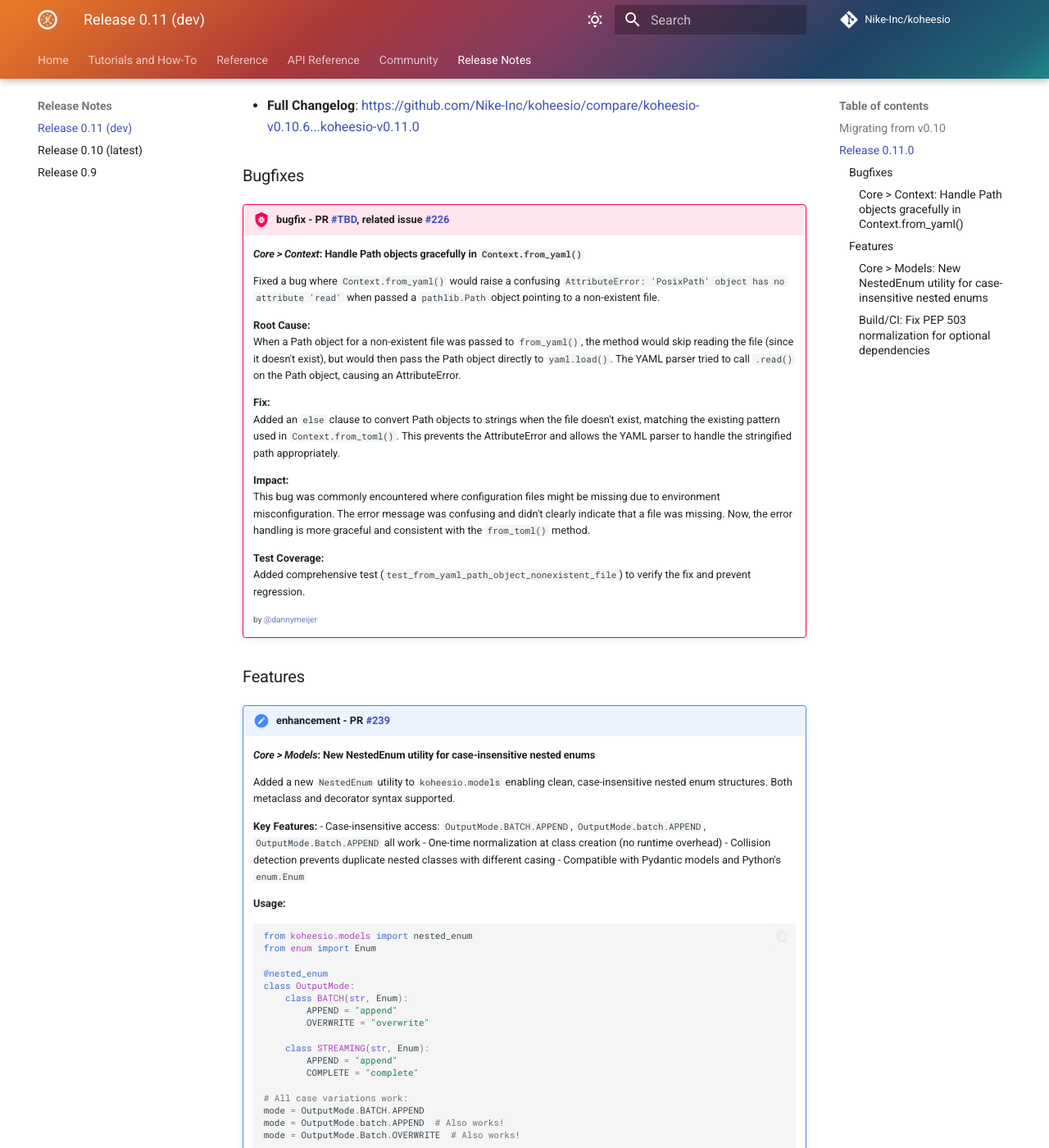
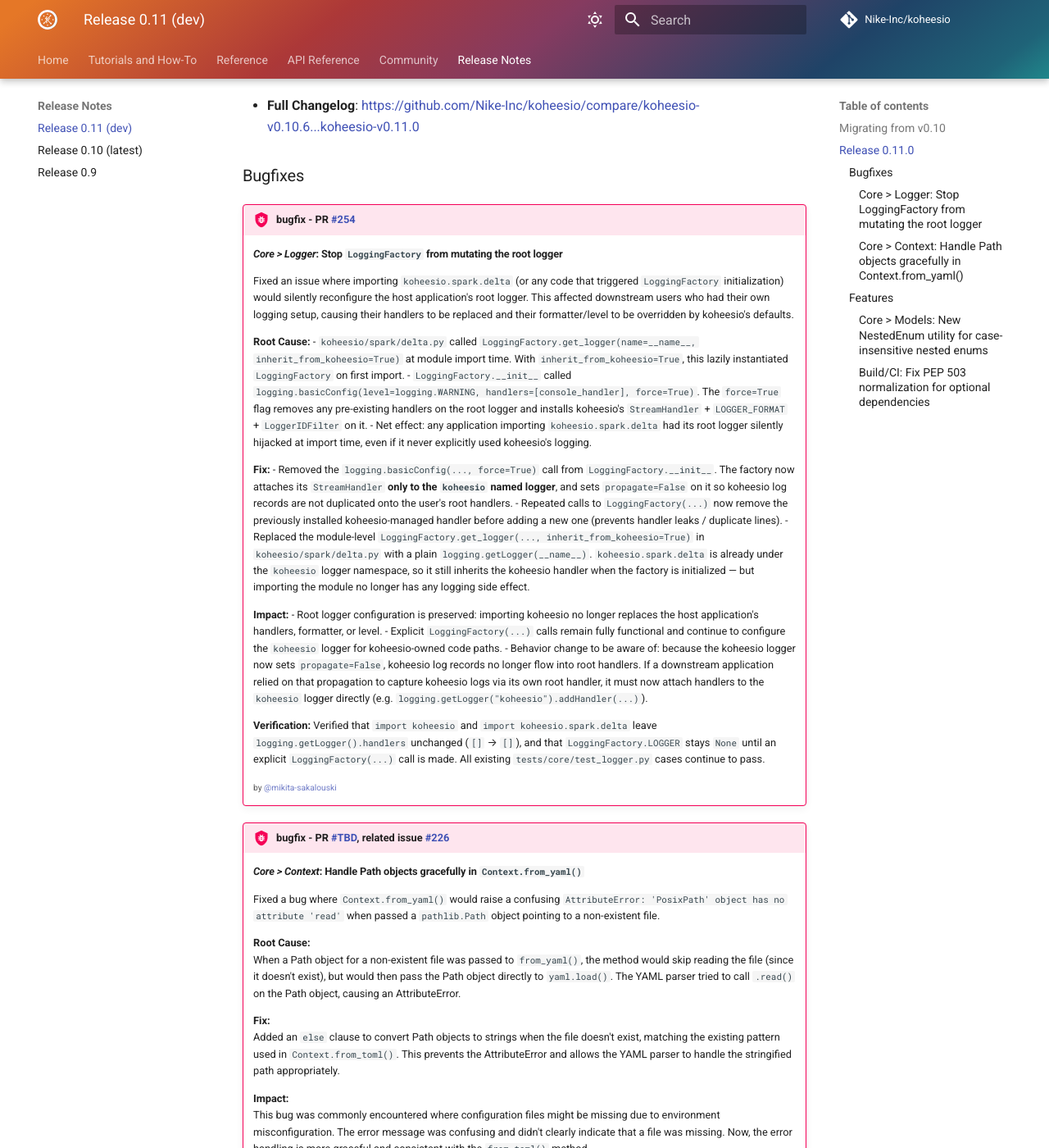
Before and after one commit to Nike-Inc/koheesio, an MkDocs documentation site: the page built from docs/releases/0.11.md, in a window 1280 px wide and 1400 px high, scrolled down 479 px. Shown: the whole window at 82% size. Built offline with MkDocs 1.6.1 and Material for MkDocs 9.7.7, drawn with Linux system fonts in a browser that asks for light colours; comment, search, counter and statistics services are not loaded; the version menu is left out.

```diff
--- a/docs/releases/0.11.md
+++ b/docs/releases/0.11.md
@@ -16,6 +16,31 @@ For users currently using v0.10, no breaking changes have been introduced. This
     <https://github.com/Nike-Inc/koheesio/compare/koheesio-v0.10.6...koheesio-v0.11.0>
 
 ### Bugfixes
+
+!!! bug "bugfix - PR [#254](https://github.com/Nike-Inc/koheesio/pull/254)"
+    #### *Core > Logger*: Stop `LoggingFactory` from mutating the root logger
+
+    Fixed an issue where importing `koheesio.spark.delta` (or any code that triggered `LoggingFactory` initialization) would silently reconfigure the host application's root logger. This affected downstream users who had their own logging setup, causing their handlers to be replaced and their formatter/level to be overridden by koheesio's defaults.
+
+    **Root Cause:**
+    - `koheesio/spark/delta.py` called `LoggingFactory.get_logger(name=__name__, inherit_from_koheesio=True)` at module import time. With `inherit_from_koheesio=True`, this lazily instantiated `LoggingFactory` on first import.
+    - `LoggingFactory.__init__` called `logging.basicConfig(level=logging.WARNING, handlers=[console_handler], force=True)`. The `force=True` flag removes any pre-existing handlers on the root logger and installs koheesio's `StreamHandler` + `LOGGER_FORMAT` + `LoggerIDFilter` on it.
+    - Net effect: any application importing `koheesio.spark.delta` had its root logger silently hijacked at import time, even if it never explicitly used koheesio's logging.
+
+    **Fix:**
+    - Removed the `logging.basicConfig(..., force=True)` call from `LoggingFactory.__init__`. The factory now attaches its `StreamHandler` **only to the `koheesio` named logger**, and sets `propagate=False` on it so koheesio log records are not duplicated onto the user's root handlers.
+    - Repeated calls to `LoggingFactory(...)` now remove the previously installed koheesio-managed handler before adding a new one (prevents handler leaks / duplicate lines).
+    - Replaced the module-level `LoggingFactory.get_logger(..., inherit_from_koheesio=True)` in `koheesio/spark/delta.py` with a plain `logging.getLogger(__name__)`. `koheesio.spark.delta` is already under the `koheesio` logger namespace, so it still inherits the koheesio handler when the factory is initialized — but importing the module no longer has any logging side effect.
+
+    **Impact:**
+    - Root logger configuration is preserved: importing koheesio no longer replaces the host application's handlers, formatter, or level.
+    - Explicit `LoggingFactory(...)` calls remain fully functional and continue to configure the `koheesio` logger for koheesio-owned code paths.
+    - Behavior change to be aware of: because the koheesio logger now sets `propagate=False`, koheesio log records no longer flow into root handlers. If a downstream application relied on that propagation to capture koheesio logs via its own root handler, it must now attach handlers to the `koheesio` logger directly (e.g. `logging.getLogger("koheesio").addHandler(...)`).
+
+    **Verification:**
+    Verified that `import koheesio` and `import koheesio.spark.delta` leave `logging.getLogger().handlers` unchanged (`[]` → `[]`), and that `LoggingFactory.LOGGER` stays `None` until an explicit `LoggingFactory(...)` call is made. All existing `tests/core/test_logger.py` cases continue to pass.
+
+    <small> by @mikita-sakalouski </small>
 
 !!! bug "bugfix - PR [#TBD](https://github.com/Nike-Inc/koheesio/pull/TBD), related issue [#226](https://github.com/Nike-Inc/koheesio/issues/226)"
     #### *Core > Context*: Handle Path objects gracefully in `Context.from_yaml()`
--- a/src/koheesio/__about__.py
+++ b/src/koheesio/__about__.py
@@ -13,7 +13,7 @@ enhancing productivity and code maintainability.
 LICENSE_INFO = "Licensed as Apache 2.0"
 SOURCE = "https://github.com/Nike-Inc/koheesio"
 
-__version__ = "0.11.0a0"
+__version__ = "0.11.0"
 __logo__ = (
     75,
     (
```
Also changed, not shown: 3 other files.
